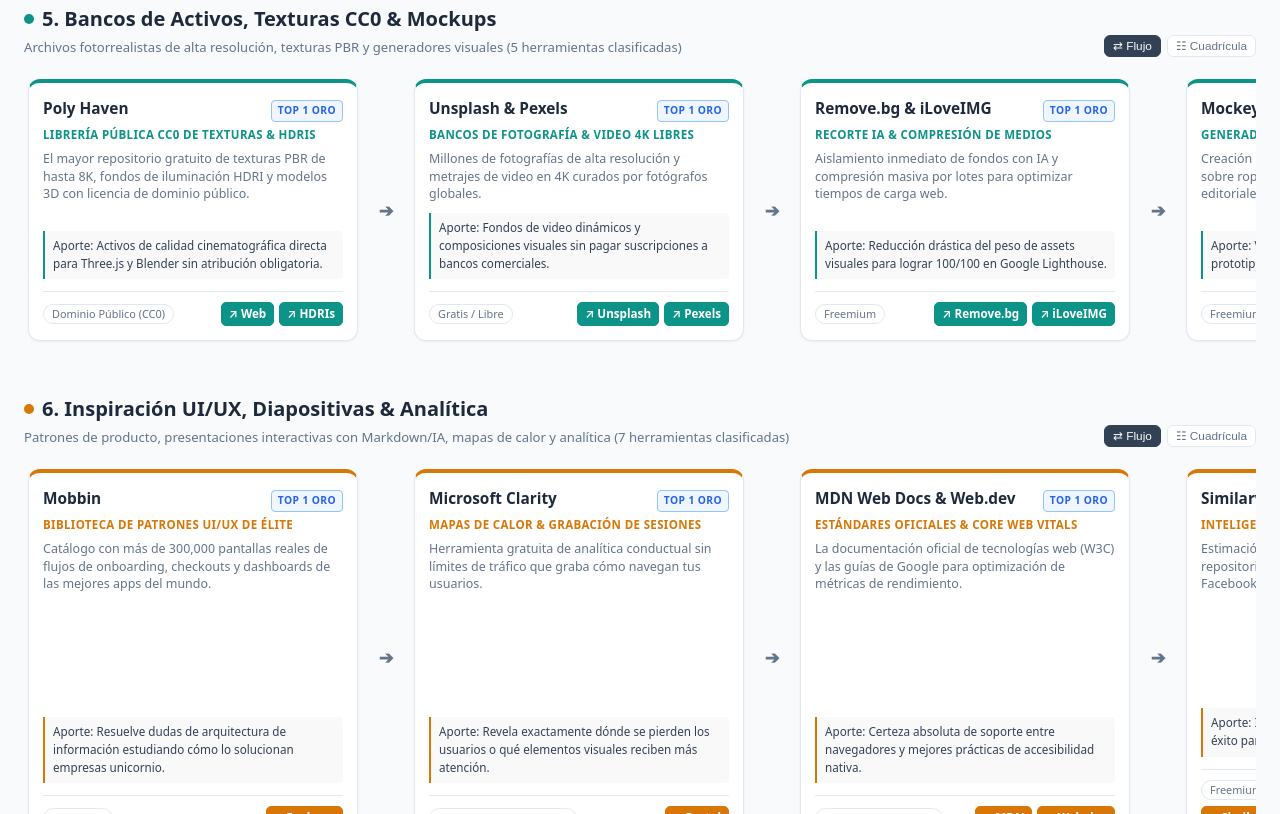
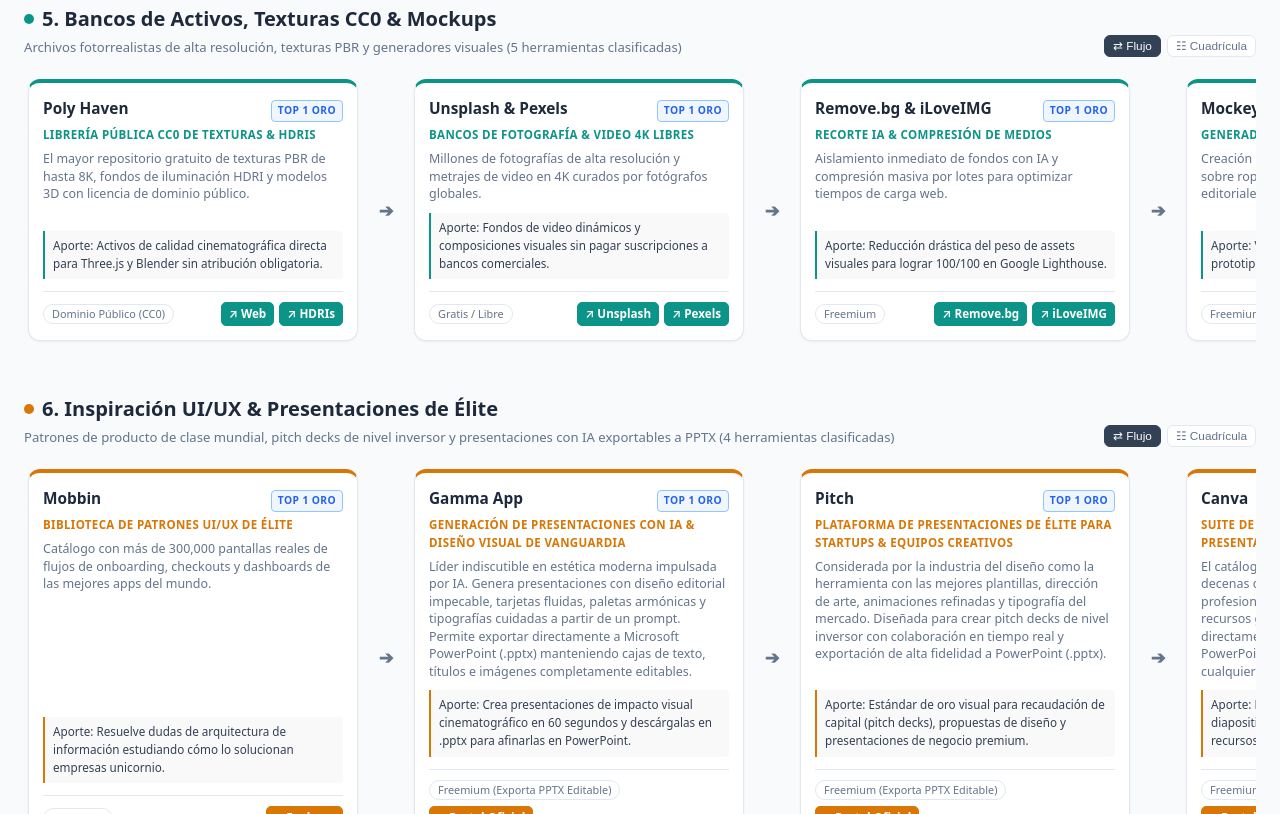
Before and after one commit to AlexanderUcun/diagrama-recursos-digitales, a plain HTML site: page index.html in a window 1280 px wide. Shown: the part 1986-2800 px from the top of the page. Drawn offline with Linux system fonts and the light colour scheme.

Commit message:
refactor: mover analitica a diagrama_flujo_ia y enfocar cluster 6 en UI/UX y diapositivas de elite

```diff
--- a/index.html
+++ b/index.html
@@ -1022,9 +1022,9 @@
                 ]
             },
             {
-                id: "inspiration_analytics",
-                title: "6. Inspiración UI/UX, Diapositivas & Analítica",
-                desc: "Patrones de producto, presentaciones interactivas con Markdown/IA, mapas de calor y analítica",
+                id: "inspiration_slides",
+                title: "6. Inspiración UI/UX & Presentaciones de Élite",
+                desc: "Patrones de producto de clase mundial, pitch decks de nivel inversor y presentaciones con IA exportables a PPTX",
                 color: "--c-mkt",
                 tools: [
                     {
@@ -1036,36 +1036,6 @@
                         impact: "Aporte: Resuelve dudas de arquitectura de información estudiando cómo lo solucionan empresas unicornio.",
                         lic: "Freemium",
                         official: [["Explorar", "https://mobbin.com/browse/web/apps"]]
-                    },
-                    {
-                        name: "Microsoft Clarity",
-                        tier: "tier-1",
-                        tierLabel: "Top 1 Oro",
-                        role: "Mapas de Calor & Grabación de Sesiones",
-                        what: "Herramienta gratuita de analítica conductual sin límites de tráfico que graba cómo navegan tus usuarios.",
-                        impact: "Aporte: Revela exactamente dónde se pierden los usuarios o qué elementos visuales reciben más atención.",
-                        lic: "100% Gratuito (Microsoft)",
-                        official: [["Portal", "https://clarity.microsoft.com/"]]
-                    },
-                    {
-                        name: "MDN Web Docs & Web.dev",
-                        tier: "tier-1",
-                        tierLabel: "Top 1 Oro",
-                        role: "Estándares Oficiales & Core Web Vitals",
-                        what: "La documentación oficial de tecnologías web (W3C) y las guías de Google para optimización de métricas de rendimiento.",
-                        impact: "Aporte: Certeza absoluta de soporte entre navegadores y mejores prácticas de accesibilidad nativa.",
-                        lic: "Open Documentation",
-                        official: [["MDN", "https://developer.mozilla.org/en-US/"], ["Web.dev", "https://web.dev/"]]
-                    },
-                    {
-                        name: "Similarweb & Meta Ads Library",
-                        tier: "tier-2",
-                        tierLabel: "Alta",
-                        role: "Inteligencia Competitiva & Creativos",
-                        what: "Estimación de tráfico de competidores y repositorio público de anuncios activos en Facebook e Instagram.",
-                        impact: "Aporte: Identifica qué campañas de medios tienen éxito para validar ofertas y creativos de conversión.",
-                        lic: "Freemium / Público",
-                        official: [["Similarweb", "https://www.similarweb.com/es/"], ["Meta Ads Library", "https://www.facebook.com/ads/library/?country=CO"]]
                     },
                     {
                         name: "Gamma App",
```
Also changed, not shown: 1 other file.
